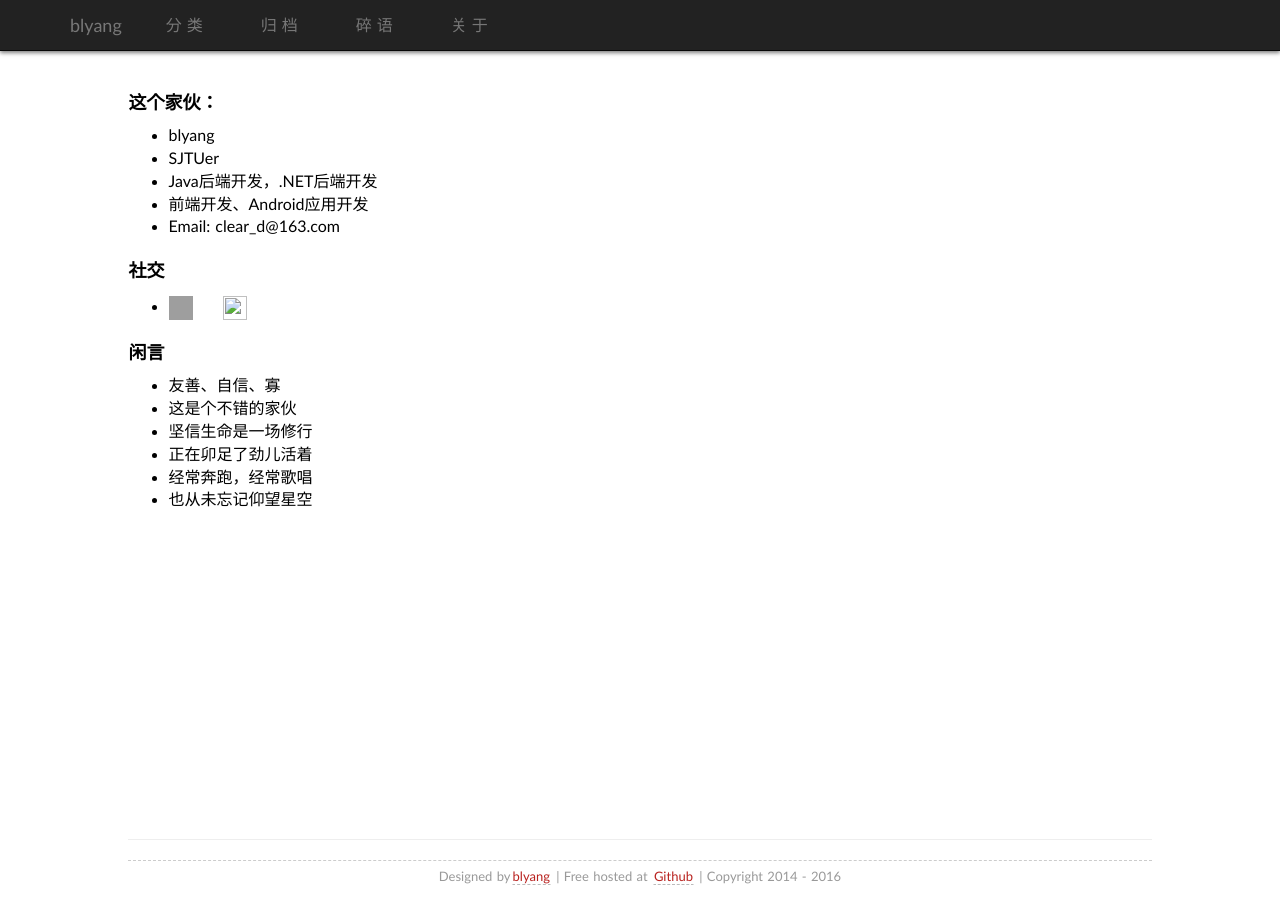
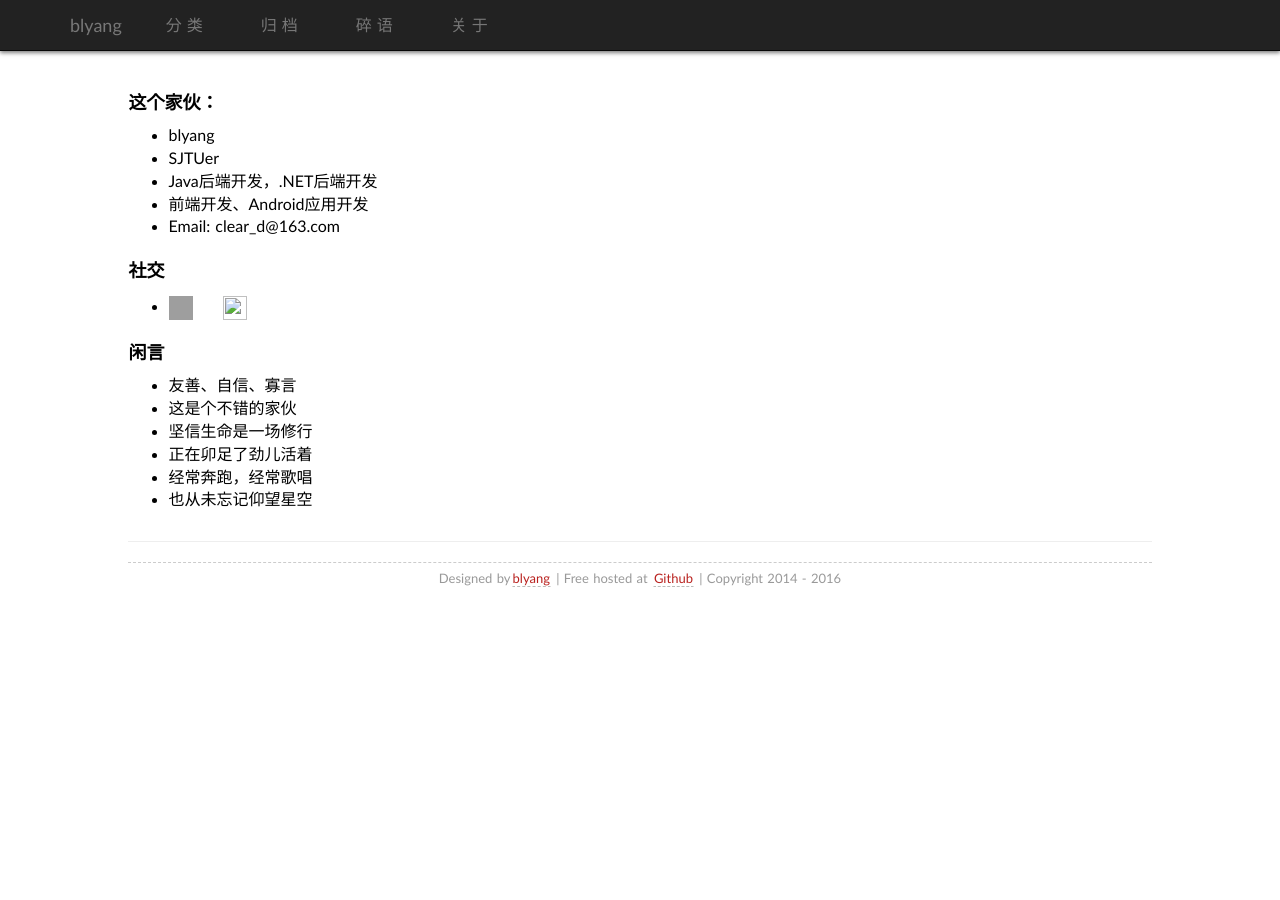
Before and after one commit to BLYang7/blyang7.github.io, a Jekyll site: the page built from about.md, in a window 1280 px wide. Built offline with Jekyll 4.4.1, drawn with Linux system fonts in a browser that asks for light colours; some web fonts are replaced; comment, search, counter and statistics services are not loaded; grey boxes are pictures that could not be loaded.

```diff
--- a/_layouts/default.html
+++ b/_layouts/default.html
@@ -103,7 +103,7 @@
 
     </div>
 
-    <div style="position: fixed; bottom: 0; text-align: center; width: 80%; margin-left: 10%;">
+    <div style="bottom: 0; text-align: center; width: 80%; margin-left: 10%;">
         <!-- /.row -->
         <hr>
         <!-- Footer -->
--- a/about.md
+++ b/about.md
@@ -21,7 +21,7 @@
 
 ### 闲言
 
-* 友善、自信、寡
+* 友善、自信、寡言
 * 这是个不错的家伙
 * 坚信生命是一场修行
 * 正在卯足了劲儿活着
```
